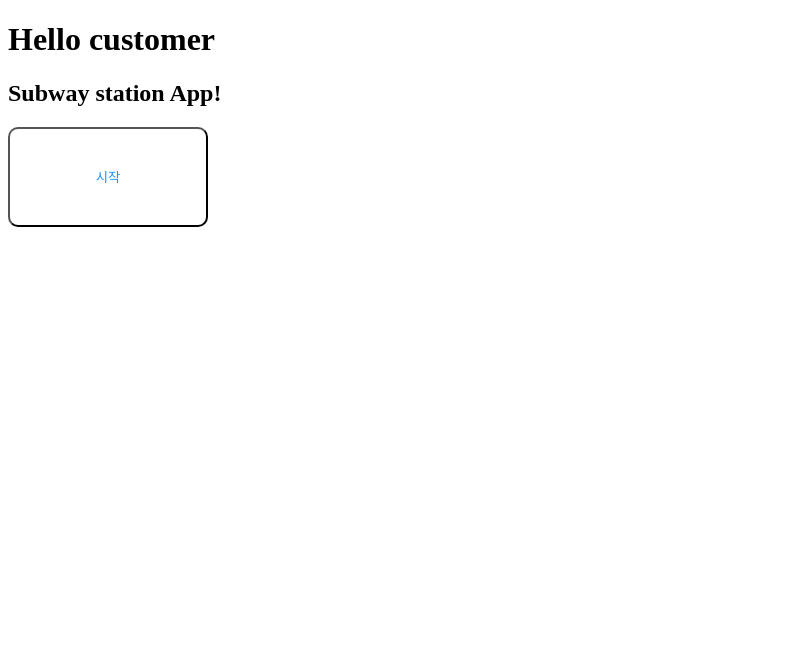
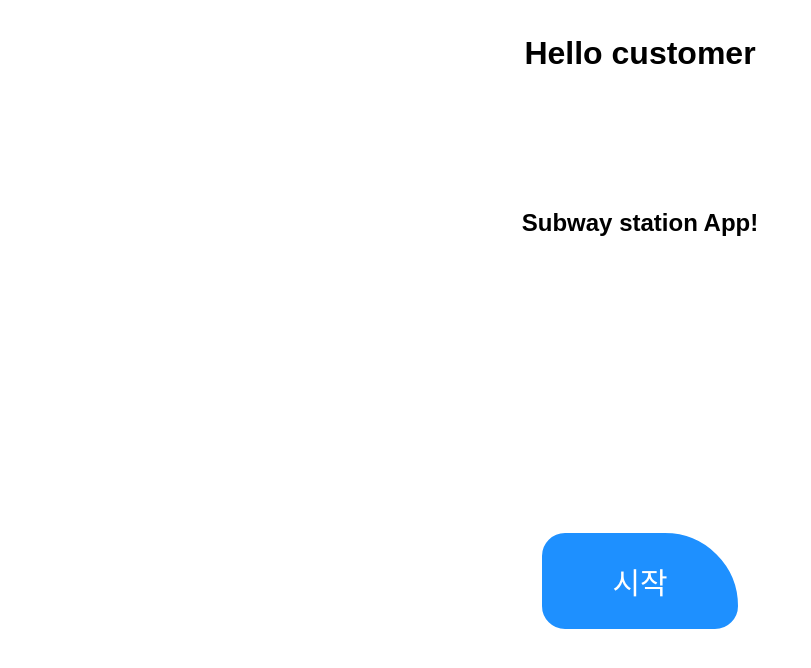
Before and after one commit to hanwoooo/react_project, a React (Create React App) app: page / in a window 1280 px wide. Shown: the top 668 px of the page, without its empty margins (0-811 px from the left). Built offline with nearby package versions, Linux system fonts and the light colour scheme.

Commit message:
css & Subway Page update!!

```diff
--- a/src/App.js
+++ b/src/App.js
@@ -1,8 +1,11 @@
 import React from "react";
 import { BrowserRouter as Router, Route, Routes } from "react-router-dom";
+import "./styles.css";
 import Main from "./Main";
 import Subway from "./Subway";
 
+// 전체 App을 다루는 js
+// router를 사용해서 주소 값을 보고 페이지를 바꾼다.
 const App = () => {
   return (
     <div className="App">
--- a/src/Main.js
+++ b/src/Main.js
@@ -1,24 +1,23 @@
 import React from "react";
+import "./styles.css";
+// 메인 화면
 function Main() {
-  //
+  // 버튼 클릭 이벤트
   function click() {
-    window.location.replace("/Subway");
+    //href는 뒤로가기가 가능, replace는 뒤로가기 불가능
+    window.location.href="/Subway";
   }
   return (
     <div>
       <h1>Hello customer</h1>
+      <br />
       <h2>Subway station App!</h2>
+      <br />
+      <br />
+      <br />
+      <br />
 
-      <button
-        style={{
-          width: "200px",
-          height: "100px",
-          borderRadius: 10,
-          backgroundColor: "white",
-          color: "#1E90FF",
-        }}
-        onClick={click}
-      >
+      <button id="btn" onClick={click}>
         시작
       </button>
     </div>
--- a/src/Subway.js
+++ b/src/Subway.js
@@ -1,10 +1,18 @@
 import React from "react";
-
+import image from "./subway_line.PNG";
+import "./styles.css";
 function Subway() {
-    var api ="http://data.seoul.go.kr/dataList/datasetView.do?infId=OA-12764&srvType=A&serviceKind=1&currentPageNo=1";
+  var api =
+    "http://data.seoul.go.kr/dataList/datasetView.do?infId=OA-12764&srvType=A&serviceKind=1&currentPageNo=1";
   return (
     <div>
-        <h1>호선</h1>
+      <img src={image} />
+      <div className="Subway">
+        <h1>출발지</h1>
+        <h1>목적지</h1>
+        <h2>최소요금</h2>
+        <h2>최소환승</h2>
+      </div>
     </div>
   );
 }
--- a/src/index.js
+++ b/src/index.js
@@ -1,6 +1,7 @@
 import { StrictMode } from "react";
 import { createRoot } from "react-dom/client";
 
+// 여긴 단지 실행을 위한 js
 import App from "./App";
 const rootElement = document.getElementById("root");
 const root = createRoot(rootElement);
--- a/src/styles.css
+++ b/src/styles.css
@@ -1,4 +1,21 @@
 .App {
   font-family: sans-serif;
   text-align: center;
+  line-height: 400%;
 }
+.Subway {
+  margin: auto;
+  text-align: left;
+  line-height: 200%;
+}
+#btn {
+  width: 200px;
+  height: 100px;
+  border: solid 2px;
+  border-color: white;
+  border-radius: 40px;
+  border-top-right-radius: 4em;
+  background: #1E90FF;
+  color: white;
+  font-size: 30px;
+}
```
Also changed, not shown: src/subway_line.PNG (added). Lines whose indentation alone changed are shown as unchanged.
